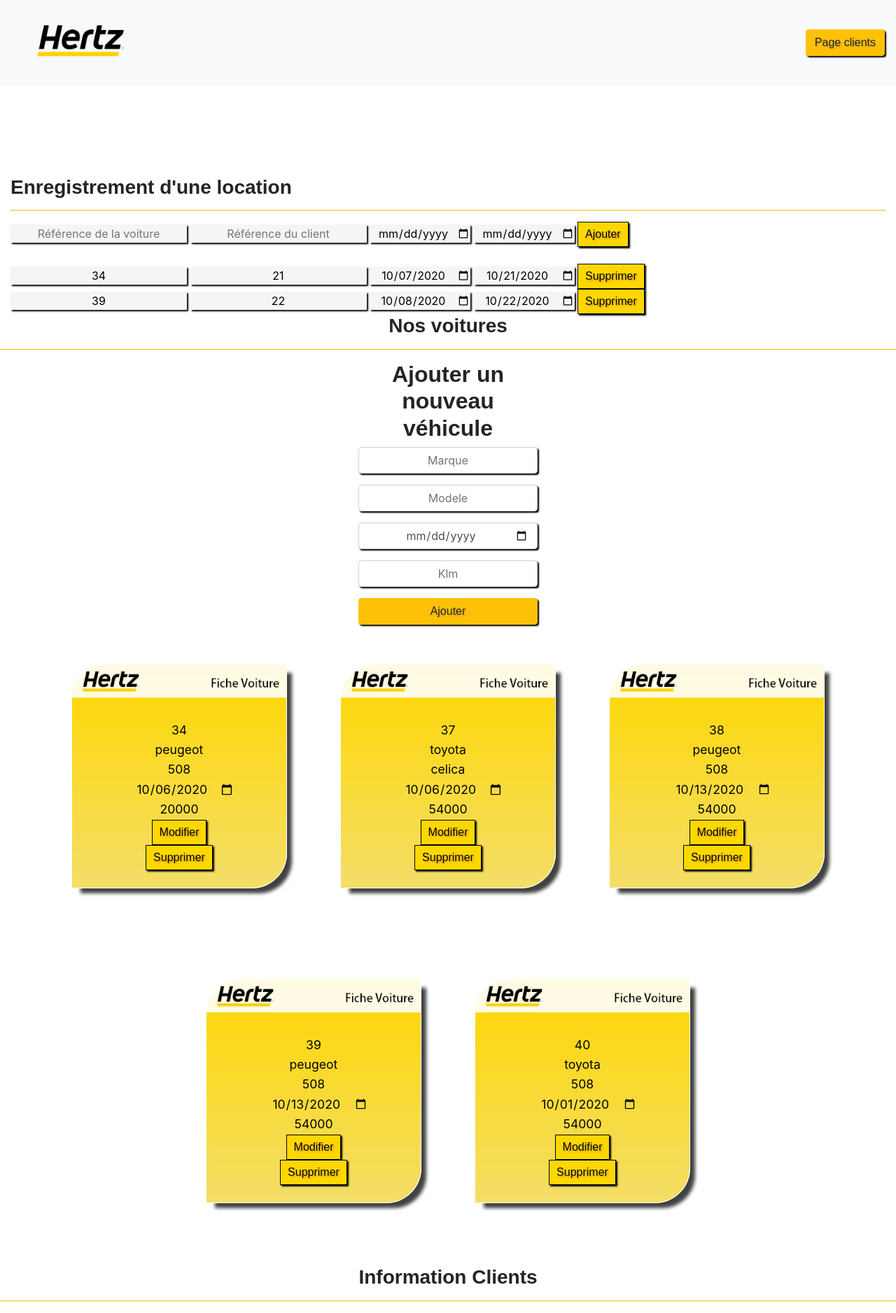
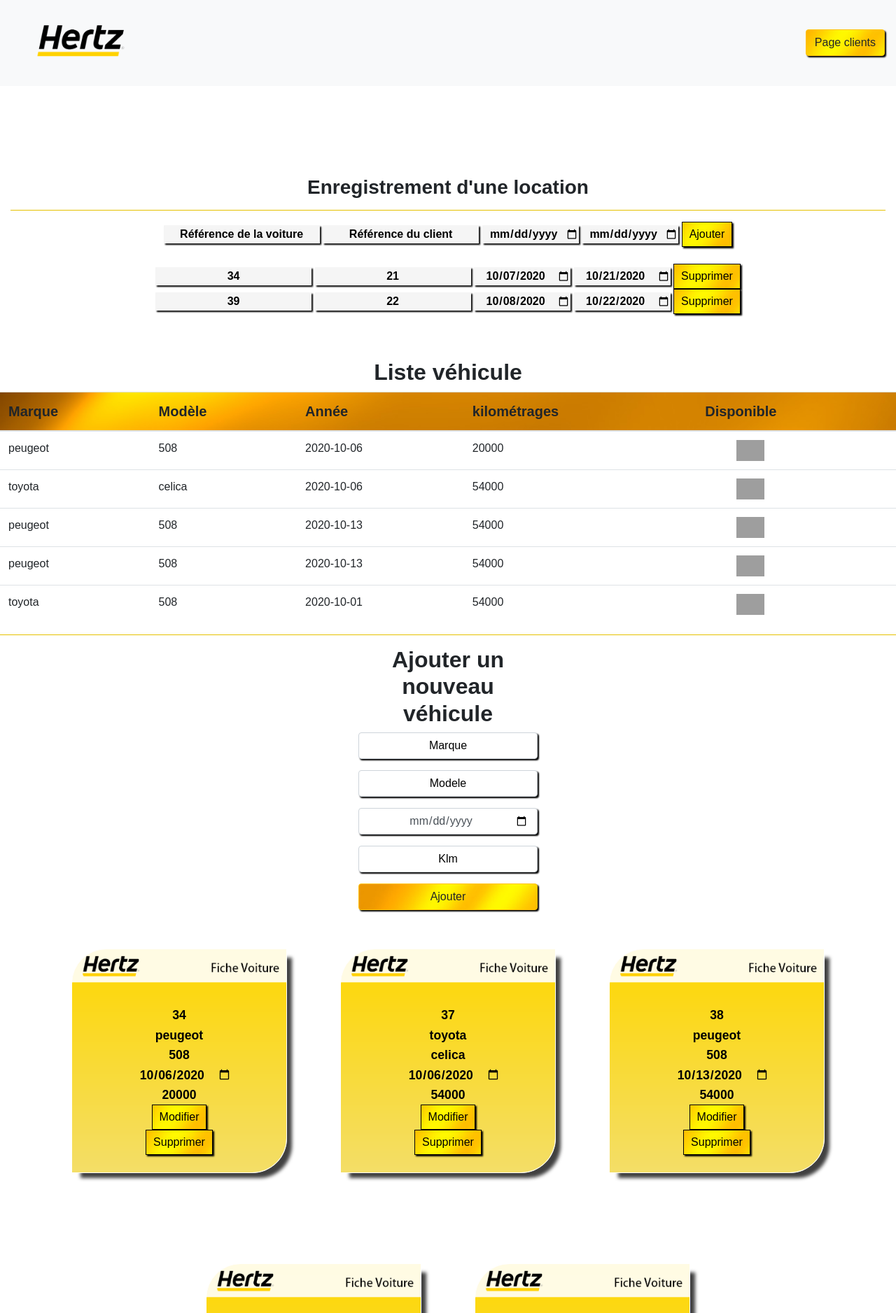
Before and after one commit to loicdauchy/projet4, a PHP site: page /projet4/admin/index.php in a window 1280 px wide. Shown: the top 1877 px of the page at 70% size. Run offline with PHP 8.4, Linux system fonts and the light colour scheme; data comes from the database, SQL or seed files in the repository; grey boxes are pictures that could not be loaded.

Commit message:
rsfgzerd

```diff
--- a/admin/index.php
+++ b/admin/index.php
@@ -1,5 +1,29 @@
 <?php
 include '../connect.php';
+?>
+<?php session_start();
+?>
+<?php
+$sql = 'SELECT * FROM `vehicules`';
+
+$query = $db->prepare($sql);
+
+$query->execute();
+
+$result = $query->fetchAll(PDO::FETCH_ASSOC);
+
+// $idCar = $db->query('SELECT id_car_vehicules FROM vehicules');
+// $idCar = $idCar->fetchAll();
+
+
+
+$idCarlouer = $db->query('SELECT id_car_vehicules FROM louer');
+$idCarlouer = $idCarlouer->fetchALL();
+
+for($i=0;$i<count($idCarlouer);$i++){
+    $vehiculesRechercher[]=$idCarlouer[$i]['id_car_vehicules'];
+}
+// var_dump($vehiculesRechercher);
 ?>
 <!DOCTYPE html>
 <html lang="fr">
@@ -12,7 +36,7 @@
     <link rel="stylesheet" href="../style.css">
     <title>hertz</title>
 </head>
-<body>
+<body class="adminbody">
 <header class="headeradmin">
 
         <div class="headerdiv">
@@ -26,11 +50,11 @@
             </nav>
         </div>
     </header>
-    <section class="adminbody">
+    <center><section>
 <!-- AFFICHER LES LOCATIONS -->
 <div class="enregistrement container-fluid">
 
-<h3 id="registre">Enregistrement d'une location</h3>
+<h3 id="registre" >Enregistrement d'une location</h3>
 <hr>
     <form method='GET' action="index.php">
         <input type="text" name="id" placeholder="Référence de la voiture">
@@ -56,7 +80,7 @@
 }
 
 ?>
-</section>
+</section></center>
 
 <?php
 include '../function.php';
@@ -103,7 +127,49 @@
 <!--
 AFFICHER LES VOITURES -->
 
-<center><h3>Nos voitures</h3><center>
+<div class="titretables">
+            <h2>Liste véhicule</h2>
+        </div>
+
+        <div class="liste">
+            <table class="table">
+                <thead class="thead">
+                    <tr class="headtables">
+                        <th>Marque</th>
+                        <th>Modèle</th>
+                        <th>Année</th>
+                        <th>kilométrages</th>
+                        <th>Disponible</th>
+                    </tr>
+                </thead>
+                <tbody>
+                    <?php
+                    foreach($result as $produits){
+                    ?>
+                    <tr>
+                        <td><?= $produits['marque_vehicules'] ?></td>
+                        <td><?= $produits['modele_vehicules'] ?></td>
+                        <td><?= $produits['annees_vehicules'] ?></td>
+                        <td><?= $produits['kilometrage_vehicules'] ?></td>
+                        <?php
+                        // echo $idCar[0]['id_car_vehicules'];
+                   if (in_array($produits['id_car_vehicules'],$vehiculesRechercher)){
+                       echo "<td> <img class='dispo' src='../image/close'> </td>";
+
+                   }else {
+                       echo "<td> <img class='dispo' src='../image/check'> </td>";
+                   }
+
+                    ?>
+                    </tr>
+                    <?php
+                    }
+                    ?>
+
+                </tbody>
+            </table>
+
+        </div>
 <hr>
 
 <center><form style="width:20%;" action="index.php" method="GET">
--- a/style.css
+++ b/style.css
@@ -68,9 +68,11 @@
 }
 .headtables{
 
-    background-color:gold;
+    background-image: url("image/gold-2889417_1920.jpg");
 }
 .table{
+
+  background-color: white;
 
 
 }
@@ -172,32 +174,50 @@
 
   }
 
+
   .adminbody{
-    background-color:white;
+
+    background-color: white;
 
   }
 
 
   .enregistrement.container-fluid{
 
+
+
     margin-top:10%;
 
   }
   input{
 
+    font-family: fantasy;
+    font-weight: bold;
+    text-align: center;
     border:none;
-    background-color:whitesmoke;
+    background-color: whitesmoke;
     box-shadow: black 2px 2px 2px;
+  }
+  text{
+
+    color: black !important;
+  }
+  .date{
+
+    color: black !important;
   }
   button{
     font-family: fantasy;
     display: inline-block;
     padding: 5px 10px;
-    background: gold;
+    background-image: url("image/gold-2889417_1920.jpg");
+    background-position: center;
     border: 1px solid black;
-    color: black;
-    text-shadow:goldenrod 2px 2px 2px;
     box-shadow: black 2px 2px 2px;
+  }
+  ::placeholder{
+
+    color: black !important;
   }
 
   hr{
@@ -218,9 +238,7 @@
   background-repeat: no-repeat;
 }
 
-input {
-  text-align: center;
-}
+
 
 .ficheclient {
   display: flex;
```
Also changed, not shown: index.php (+8 -7 lines), image/fractal-2130088_1920.jpg (added), image/gold-2889417_1920.jpg (added), image/silver-955496_1920.jpg (added).
